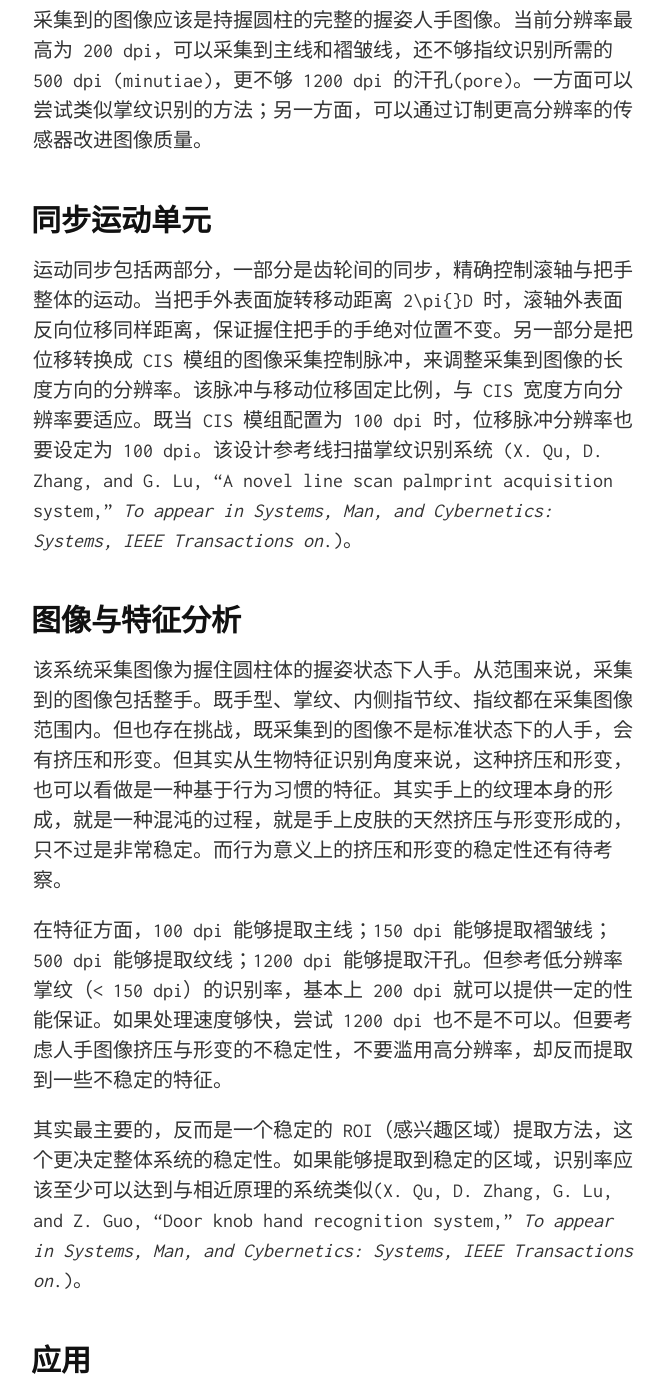
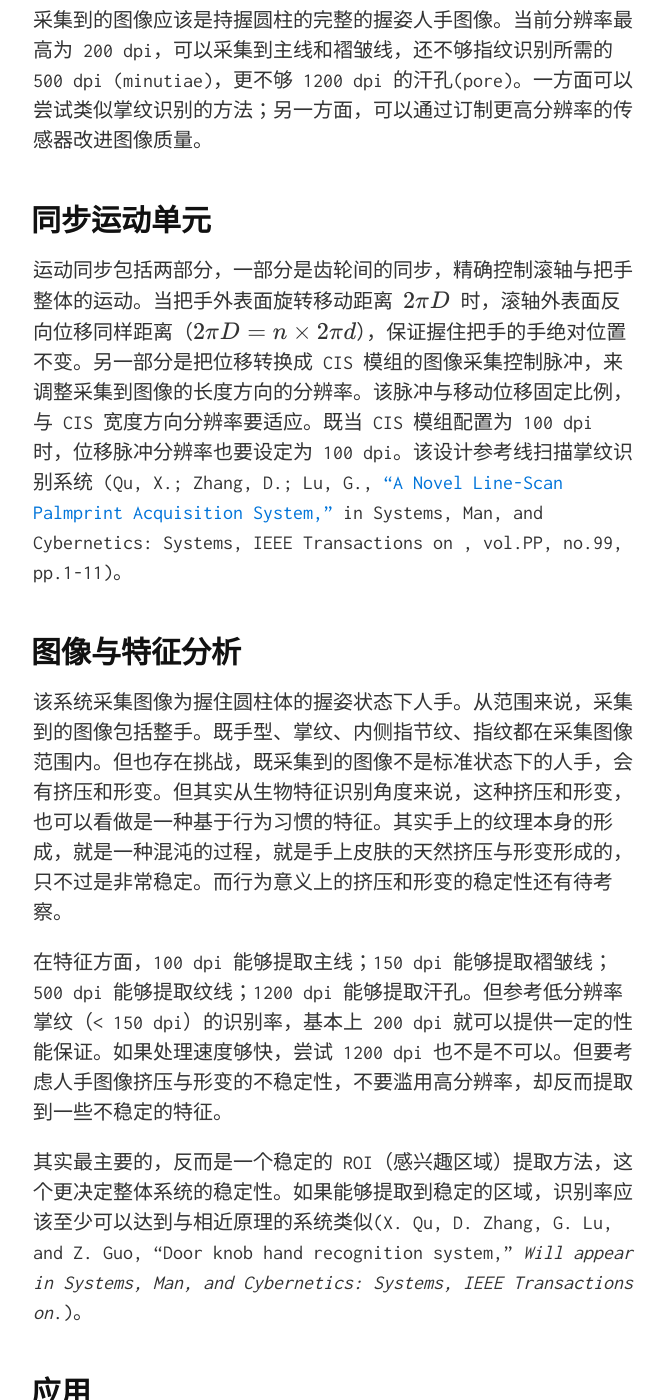
Before and after one commit to quxiaofeng/doorhandle, a Jekyll site: the page built from cn.html, in a window 1280 px wide and 1400 px high, scrolled down 1866 px. Shown: the whole window, without its empty margins (307-972 px from the left). Built offline with Jekyll 4.4.1, drawn with Linux system fonts in a browser that asks for light colours; nearby versions of some CDN libraries; Markdown is read by kramdown in place of the engine named in the settings.

Commit message:
Added KaTeX support; Updated lps paper link; Updated sync description
Signed-off-by: Xiaofeng QU <xiaofeng.qu.hk@ieee.org>

```diff
--- a/_includes/cn.md
+++ b/_includes/cn.md
@@ -31,7 +31,7 @@
 同步运动单元
 -------------
 
-运动同步包括两部分，一部分是齿轮间的同步，精确控制滚轴与把手整体的运动。当把手外表面旋转移动距离 2\pi{}D 时，滚轴外表面反向位移同样距离，保证握住把手的手绝对位置不变。另一部分是把位移转换成 CIS 模组的图像采集控制脉冲，来调整采集到图像的长度方向的分辨率。该脉冲与移动位移固定比例，与 CIS 宽度方向分辨率要适应。既当 CIS 模组配置为 100 dpi 时，位移脉冲分辨率也要设定为 100 dpi。该设计参考线扫描掌纹识别系统 (X. Qu, D. Zhang, and G. Lu, “A novel line scan palmprint acquisition system,” *To appear in Systems, Man, and Cybernetics: Systems, IEEE Transactions on*.)。
+运动同步包括两部分，一部分是齿轮间的同步，精确控制滚轴与把手整体的运动。当把手外表面旋转移动距离 \\(2\\pi{}D\\) 时，滚轴外表面反向位移同样距离（\\(2\\pi{}D=n\times{}2\\pi{}d\\)），保证握住把手的手绝对位置不变。另一部分是把位移转换成 CIS 模组的图像采集控制脉冲，来调整采集到图像的长度方向的分辨率。该脉冲与移动位移固定比例，与 CIS 宽度方向分辨率要适应。既当 CIS 模组配置为 100 dpi 时，位移脉冲分辨率也要设定为 100 dpi。该设计参考线扫描掌纹识别系统 (Qu, X.; Zhang, D.; Lu, G., ["A Novel Line-Scan Palmprint Acquisition System,"][TSMC-LPS] in Systems, Man, and Cybernetics: Systems, IEEE Transactions on , vol.PP, no.99, pp.1-11)。
 
 图像与特征分析
 -------------
@@ -40,7 +40,7 @@
 
 在特征方面，100 dpi 能够提取主线；150 dpi 能够提取褶皱线；500 dpi 能够提取纹线；1200 dpi 能够提取汗孔。但参考低分辨率掌纹（< 150 dpi）的识别率，基本上 200 dpi 就可以提供一定的性能保证。如果处理速度够快，尝试 1200 dpi 也不是不可以。但要考虑人手图像挤压与形变的不稳定性，不要滥用高分辨率，却反而提取到一些不稳定的特征。
 
-其实最主要的，反而是一个稳定的 ROI（感兴趣区域）提取方法，这个更决定整体系统的稳定性。如果能够提取到稳定的区域，识别率应该至少可以达到与相近原理的系统类似(X. Qu, D. Zhang, G. Lu, and Z. Guo, “Door knob hand recognition system,” *To appear in Systems, Man, and Cybernetics: Systems, IEEE Transactions on*.)。
+其实最主要的，反而是一个稳定的 ROI（感兴趣区域）提取方法，这个更决定整体系统的稳定性。如果能够提取到稳定的区域，识别率应该至少可以达到与相近原理的系统类似(X. Qu, D. Zhang, G. Lu, and Z. Guo, “Door knob hand recognition system,” *Will appear in Systems, Man, and Cybernetics: Systems, IEEE Transactions on*.)。
 
 应用
 -------------
--- a/_includes/head.html
+++ b/_includes/head.html
@@ -0,0 +1,3 @@
+  <link rel="stylesheet" href="//cdnjs.cloudflare.com/ajax/libs/KaTeX/0.5.1/katex.min.css">
+  <script src="//cdnjs.cloudflare.com/ajax/libs/KaTeX/0.5.1/katex.min.js"></script>
+  <script src="//cdnjs.cloudflare.com/ajax/libs/KaTeX/0.5.1/contrib/auto-render.min.js"></script>
--- a/_includes/scripts.html
+++ b/_includes/scripts.html
@@ -0,0 +1,3 @@
+  <script>
+    renderMathInElement(document.body);
+  </script>
```
Also changed, not shown: other parts of _includes/cn.md (+3 -0 lines).
